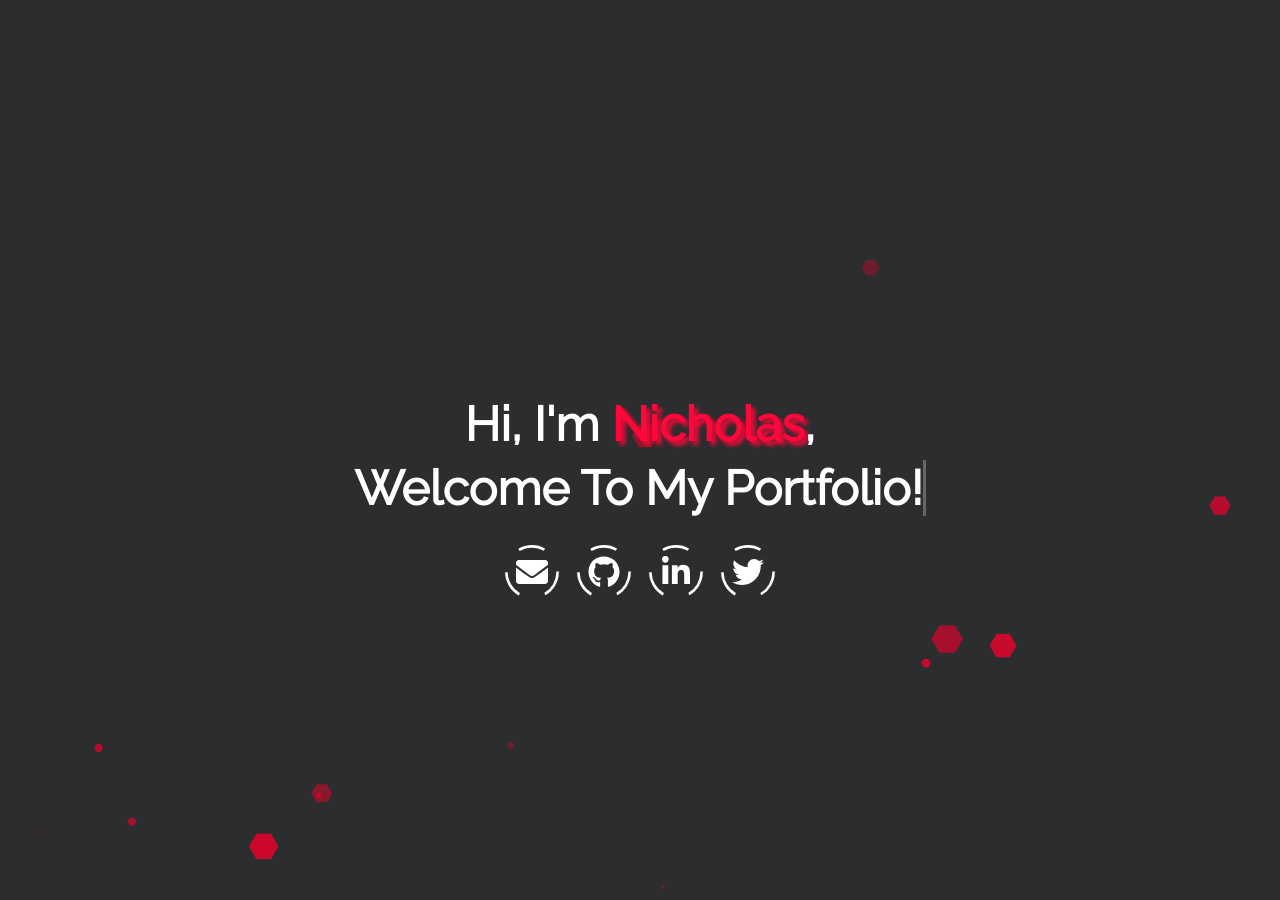
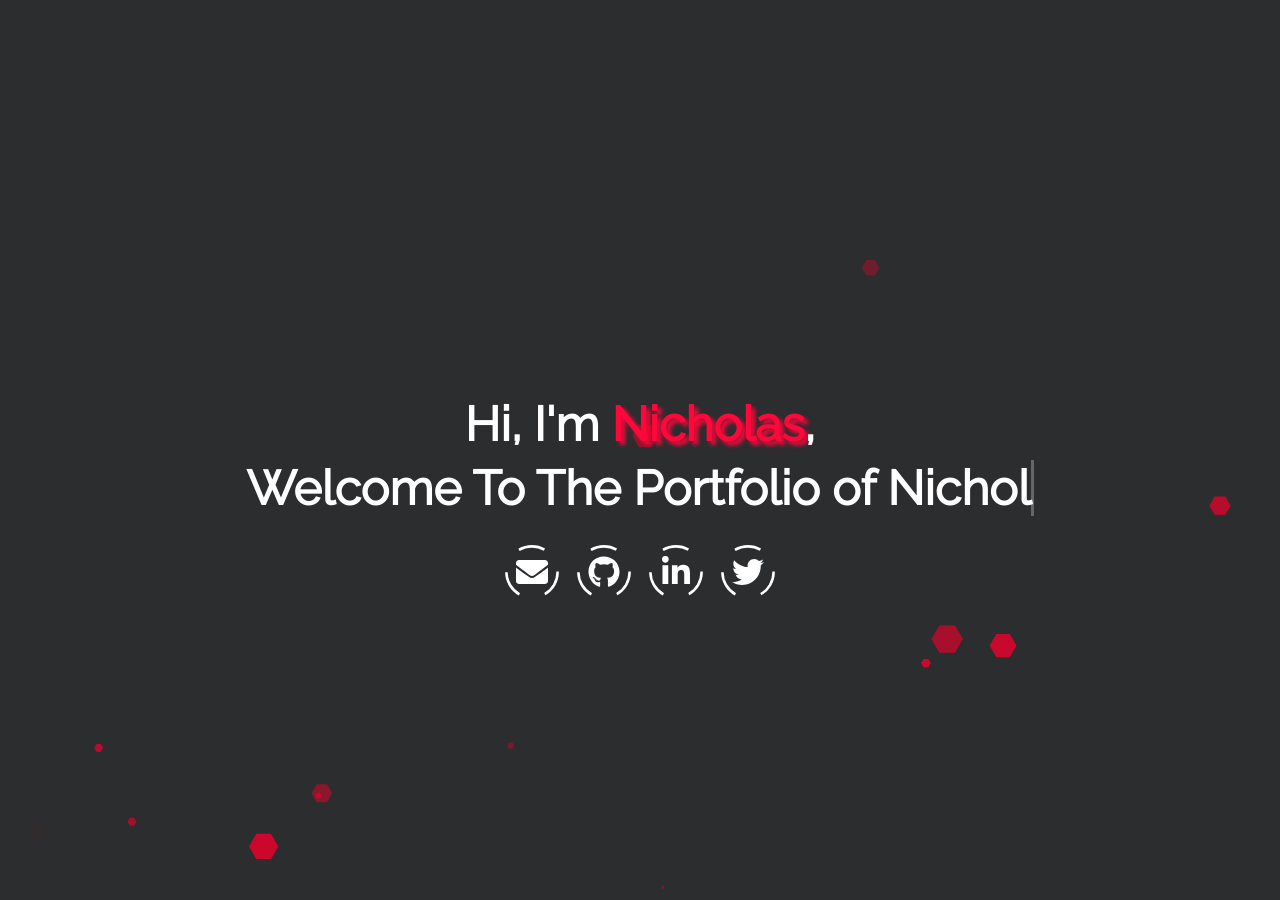
Before and after one commit to Seerow0/Nicholas-J-Website, a Jekyll site: the page built from index.html, in a window 1280 px wide and 900 px high. Built offline with Jekyll 4.4.1, drawn with Linux system fonts in a browser that asks for light colours.

Commit message:
Update_config.yml

```diff
--- a/_config.yml
+++ b/_config.yml
@@ -15,7 +15,7 @@ baseurl: ""
 username: Nicholas
 # typing_text: This will be typed before 'scroll down for more'.
 # > set this to your job title, e.g. Fullstack Developer
-typing_text: Welcome To My Portfolio!
+typing_text: Welcome To The Portfolio of Nicholas J.!
 # email: Your E-Mail address for the email button.
 email: nicholasjv14@gmail.com
 # For every social button you want to display, set your username or userid
```
